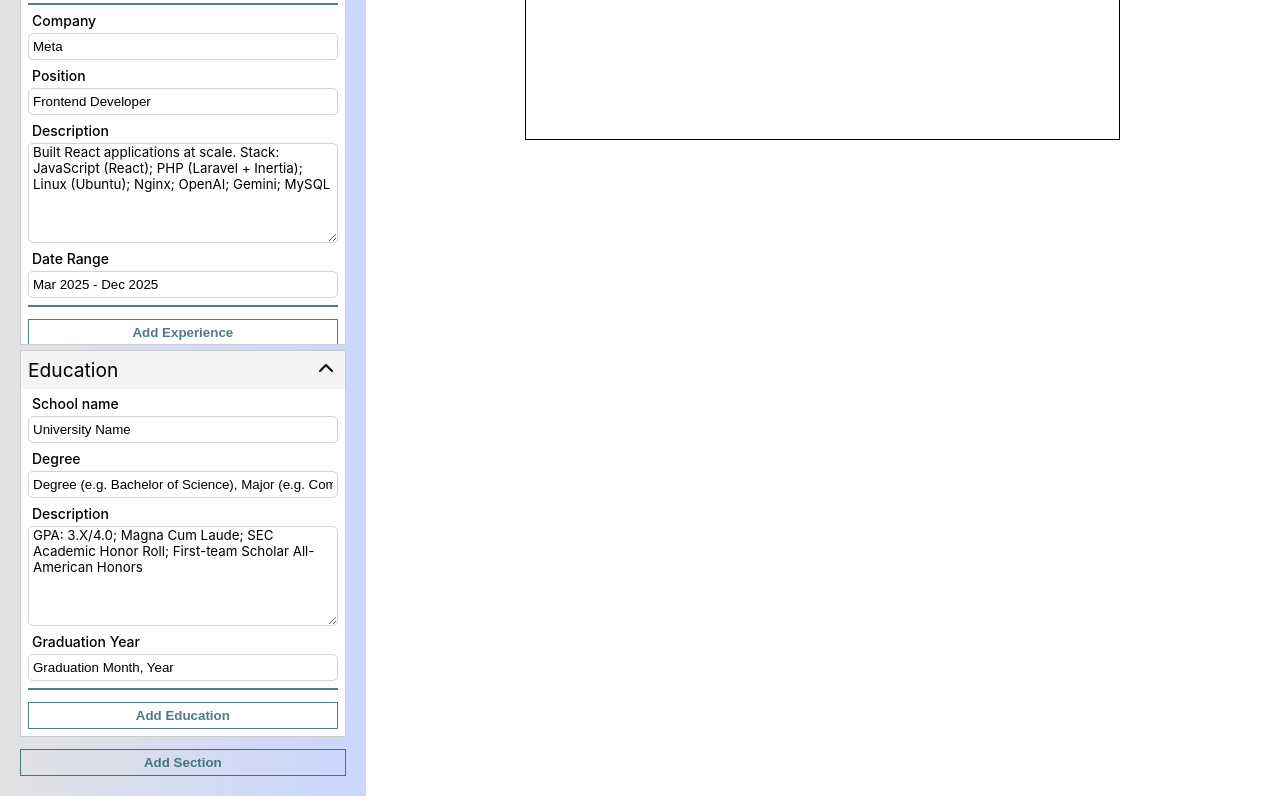
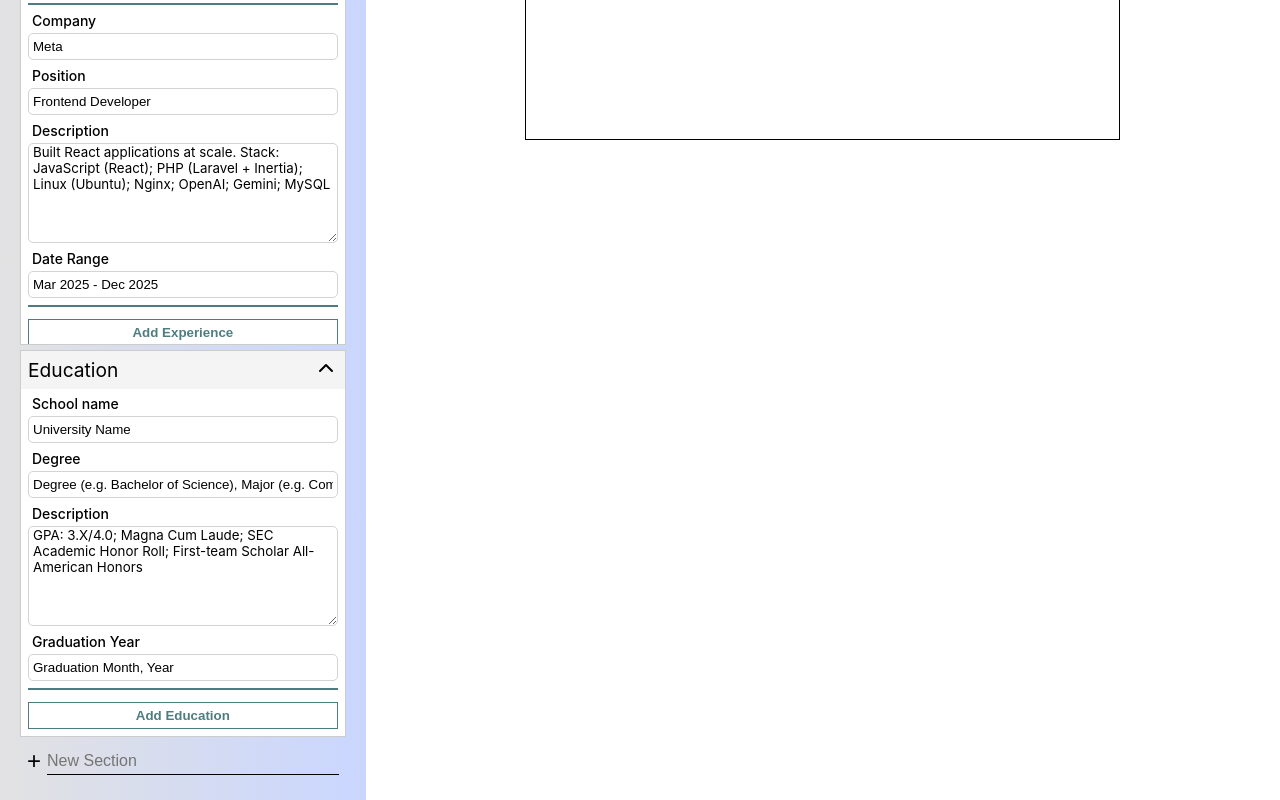
Before and after one commit to golfsap/CV-application, a React (Vite) app: page / in a window 1280 px wide. Shown: the part 756-1556 px from the top of the page. Built offline with nearby package versions, Linux system fonts and the light colour scheme.

Commit message:
Add new section form and modify handle inputs functions

```diff
--- a/src/App.tsx
+++ b/src/App.tsx
@@ -1,7 +1,7 @@
 import { useState } from "react";
 import Sidebar from "./components/Sidebar";
 import Preview from "./components/Preview";
-import { Experience, School, Section } from "./types";
+import { Section } from "./types";
 import initialSections from "./data";
 import "./styles/App.css";
 
@@ -10,58 +10,99 @@ function App() {
 
   const handleInputChange = (
     sectionTitle: string,
-    fieldName: string,
+    index: number,
+    field: string,
     newValue: string
   ) => {
     setSections((prevSections) =>
-      prevSections.map((section) =>
-        section.title === sectionTitle
-          ? {
-              ...section,
-              fields: section.fields?.map((field) =>
-                field.name === fieldName ? { ...field, value: newValue } : field
-              ),
-            }
-          : section
-      )
-    );
-  };
+      prevSections.map((section) => {
+        if (section.title !== sectionTitle) return section;
 
-  const handleExperienceChange = (
-    sectionTitle: string,
-    index: number,
-    field: keyof Experience,
-    newValue: string
-  ) => {
-    setSections((prevSection) =>
-      prevSection.map((section) => {
-        if (section.title === sectionTitle && section.experiences) {
-          const updatedExperiences = [...section.experiences];
-          updatedExperiences[index][field] = newValue;
-          return { ...section, experiences: updatedExperiences };
+        if (section.title === "Experience" && section.experiences) {
+          return {
+            ...section,
+            experiences: section.experiences?.map((exp, i) =>
+              i === index ? { ...exp, [field]: newValue } : exp
+            ),
+          };
         }
+        if (section.title === "Education" && section.schools) {
+          return {
+            ...section,
+            schools: section.schools?.map((sch, i) =>
+              i === index ? { ...sch, [field]: newValue } : sch
+            ),
+          };
+        }
+
+        if (section.title === "General Details" && section.fields) {
+          return {
+            ...section,
+            fields: section.fields?.map((f) =>
+              f.name === field ? { ...f, value: newValue } : f
+            ),
+          };
+        }
+
         return section;
       })
     );
   };
 
-  const handleEducationChange = (
-    sectionTitle: string,
-    index: number,
-    field: keyof School,
-    newValue: string
-  ) => {
-    setSections((prevSection) =>
-      prevSection.map((section) => {
-        if (section.title === sectionTitle && section.schools) {
-          const updatedSchools = [...section.schools];
-          updatedSchools[index][field] = newValue;
-          return { ...section, schools: updatedSchools };
-        }
-        return section;
-      })
-    );
-  };
+  // const handleInputChange = (
+  //   sectionTitle: string,
+  //   fieldName: string,
+  //   newValue: string
+  // ) => {
+  //   setSections((prevSections) =>
+  //     prevSections.map((section) =>
+  //       section.title === sectionTitle
+  //         ? {
+  //             ...section,
+  //             fields: section.fields?.map((field) =>
+  //               field.name === fieldName ? { ...field, value: newValue } : field
+  //             ),
+  //           }
+  //         : section
+  //     )
+  //   );
+  // };
+
+  // const handleExperienceChange = (
+  //   sectionTitle: string,
+  //   index: number,
+  //   field: keyof Experience,
+  //   newValue: string
+  // ) => {
+  //   setSections((prevSection) =>
+  //     prevSection.map((section) => {
+  //       if (section.title === sectionTitle && section.experiences) {
+  //         const updatedExperiences = [...section.experiences];
+  //         updatedExperiences[index][field] = newValue;
+  //         return { ...section, experiences: updatedExperiences };
+  //       }
+  //       return section;
+  //     })
+  //   );
+  // };
+
+  // const handleEducationChange = (
+  //   sectionTitle: string,
+  //   index: number,
+  //   field: keyof School,
+  //   newValue: string
+  // ) => {
+  //   setSections((prevSection) =>
+  //     prevSection.map((section) => {
+  //       if (section.title === sectionTitle && section.schools) {
+  //         const updatedSchools = [...section.schools];
+  //         updatedSchools[index][field] = newValue;
+  //         return { ...section, schools: updatedSchools };
+  //       }
+  //       return section;
+  //     })
+  //   );
+  // };
 
   const handleAddSubHeading = () => {
     setSections((prevSections) => {
@@ -122,17 +163,33 @@ function App() {
     );
   };
 
+  const handleAddSectionModal = (sectionTitle?: string) => {
+    if (!sectionTitle) return;
+    setSections((prevSections) => [
+      ...prevSections,
+      {
+        title: sectionTitle,
+        subsections: [
+          {
+            heading: "",
+            subheading: "",
+            description: "",
+          },
+        ],
+      },
+    ]);
+  };
+
   return (
     <>
       <Sidebar
         sections={sections}
         onInputChange={handleInputChange}
-        handleExperienceChange={handleExperienceChange}
-        handleEducationChange={handleEducationChange}
         addHandlers={{
           "General Details": handleAddSubHeading,
           Experience: handleAddWorkExperience,
           Education: handleAddEducation,
+          SectionModal: handleAddSectionModal,
         }}
       />
       <Preview sections={sections} />
--- a/src/components/InputSection.tsx
+++ b/src/components/InputSection.tsx
@@ -5,8 +5,6 @@ import "../styles/InputSection.css";
 export default function InputSection({
   section,
   onInputChange,
-  onExperienceChange,
-  onEducationChange,
   handleAddBtn,
 }: InputSectionProps) {
   const buttonTitle =
@@ -28,7 +26,7 @@ export default function InputSection({
               type="text"
               value={field.value}
               onChange={(e) =>
-                onInputChange(section.title, field.name, e.target.value)
+                onInputChange(section.title, 0, field.name, e.target.value)
               }
             />
           </div>
@@ -43,12 +41,7 @@ export default function InputSection({
                 type="text"
                 value={experience.company}
                 onChange={(e) =>
-                  onExperienceChange?.(
-                    section.title,
-                    index,
-                    "company",
-                    e.target.value
-                  )
+                  onInputChange(section.title, index, "company", e.target.value)
                 }
               />
             </div>
@@ -58,7 +51,7 @@ export default function InputSection({
                 type="text"
                 value={experience.position}
                 onChange={(e) =>
-                  onExperienceChange?.(
+                  onInputChange(
                     section.title,
                     index,
                     "position",
@@ -73,7 +66,7 @@ export default function InputSection({
                 className="formatted-text"
                 value={experience.description}
                 onChange={(e) =>
-                  onExperienceChange?.(
+                  onInputChange(
                     section.title,
                     index,
                     "description",
@@ -88,7 +81,7 @@ export default function InputSection({
                 type="text"
                 value={experience.dateRange}
                 onChange={(e) =>
-                  onExperienceChange?.(
+                  onInputChange(
                     section.title,
                     index,
                     "dateRange",
@@ -109,12 +102,7 @@ export default function InputSection({
                 type="text"
                 value={school.school}
                 onChange={(e) =>
-                  onEducationChange?.(
-                    section.title,
-                    index,
-                    "school",
-                    e.target.value
-                  )
+                  onInputChange(section.title, index, "school", e.target.value)
                 }
               />
             </div>
@@ -124,12 +112,7 @@ export default function InputSection({
                 type="text"
                 value={school.degree}
                 onChange={(e) =>
-                  onEducationChange?.(
-                    section.title,
-                    index,
-                    "degree",
-                    e.target.value
-                  )
+                  onInputChange(section.title, index, "degree", e.target.value)
                 }
               />
             </div>
@@ -138,7 +121,7 @@ export default function InputSection({
               <textarea
                 value={school.description}
                 onChange={(e) =>
-                  onEducationChange?.(
+                  onInputChange(
                     section.title,
                     index,
                     "description",
@@ -153,7 +136,7 @@ export default function InputSection({
                 type="text"
                 value={school.graduationYear}
                 onChange={(e) =>
-                  onEducationChange?.(
+                  onInputChange(
                     section.title,
                     index,
                     "graduationYear",
--- /dev/null
+++ b/src/components/NewSectionInput.tsx
@@ -0,0 +1,32 @@
+import { useState } from "react";
+import "../styles/NewSectionInput.css";
+
+interface NewSectionInputProps {
+  onClick: (sectionTitle: string) => void;
+}
+
+export default function NewSectionInput({ onClick }: NewSectionInputProps) {
+  const [inputValue, setInputValue] = useState("");
+
+  const handleSubmit = (e: React.FormEvent) => {
+    e.preventDefault();
+    if (!inputValue.trim()) return;
+    onClick(inputValue);
+    setInputValue("");
+  };
+
+  return (
+    <form onSubmit={handleSubmit}>
+      <input
+        type="text"
+        className="newSectionInput"
+        placeholder="New Section"
+        value={inputValue}
+        onChange={(e) => setInputValue(e.target.value)}
+      />
+      <button className="btn" type="submit">
+        +
+      </button>
+    </form>
+  );
+}
--- a/src/components/Sidebar.tsx
+++ b/src/components/Sidebar.tsx
@@ -1,43 +1,28 @@
 import SectionModal from "./SectionModal";
 import InputSection from "./InputSection";
+import NewSectionInput from "./NewSectionInput";
 import { SidebarProps } from "../types";
 import "../styles/Sidebar.css";
-import Button from "./Button";
+// import Button from "./Button";
 
 export default function Sidebar({
   sections,
   onInputChange,
-  handleExperienceChange,
-  handleEducationChange,
   addHandlers,
 }: SidebarProps) {
   return (
     <div className="sidebar">
       <h1>CV/resume builder</h1>
-      <SectionModal title={sections[0].title}>
-        <InputSection
-          section={sections[0]}
-          onInputChange={onInputChange}
-          handleAddBtn={addHandlers["General Details"]}
-        />
-      </SectionModal>
-      <SectionModal title={sections[1].title}>
-        <InputSection
-          section={sections[1]}
-          onInputChange={onInputChange}
-          onExperienceChange={handleExperienceChange}
-          handleAddBtn={addHandlers["Experience"]}
-        />
-      </SectionModal>
-      <SectionModal title={sections[2].title}>
-        <InputSection
-          section={sections[2]}
-          onInputChange={onInputChange}
-          onEducationChange={handleEducationChange}
-          handleAddBtn={addHandlers["Education"]}
-        />
-      </SectionModal>
-      <Button title="Add Section" onClick={() => alert("Add section!")} />
+      {sections.map((section) => (
+        <SectionModal key={section.title} title={section.title}>
+          <InputSection
+            section={section}
+            onInputChange={onInputChange}
+            handleAddBtn={addHandlers[section.title]}
+          />
+        </SectionModal>
+      ))}
+      <NewSectionInput onClick={addHandlers["SectionModal"]} />
     </div>
   );
 }
--- /dev/null
+++ b/src/styles/NewSectionInput.css
@@ -0,0 +1,41 @@
+form {
+  display: flex;
+  padding: 5px 7px;
+
+  & > .btn {
+    cursor: pointer;
+    background: 0;
+    border: 0;
+    padding: 0;
+    color: inherit;
+
+    font-size: 1.5em;
+    font-weight: 300;
+    margin-right: 0.25em;
+  }
+
+  & > .btn:hover {
+    opacity: 0.7;
+  }
+
+  .newSectionInput {
+    background: transparent;
+    border: 0;
+    color: inherit;
+    border-bottom: 1px solid;
+    font-size: 16px;
+    /* font-weight: 400; */
+    outline: none;
+    transition: border-bottom 150ms ease-in;
+    order: 2;
+    width: 100%;
+  }
+
+  .newSectionInput:focus {
+    border-bottom-width: 3px;
+  }
+
+  .newSectionInput:focus::placeholder {
+    opacity: 0.2;
+  }
+}
```
Also changed, not shown: src/types.ts (+11 -26 lines).
